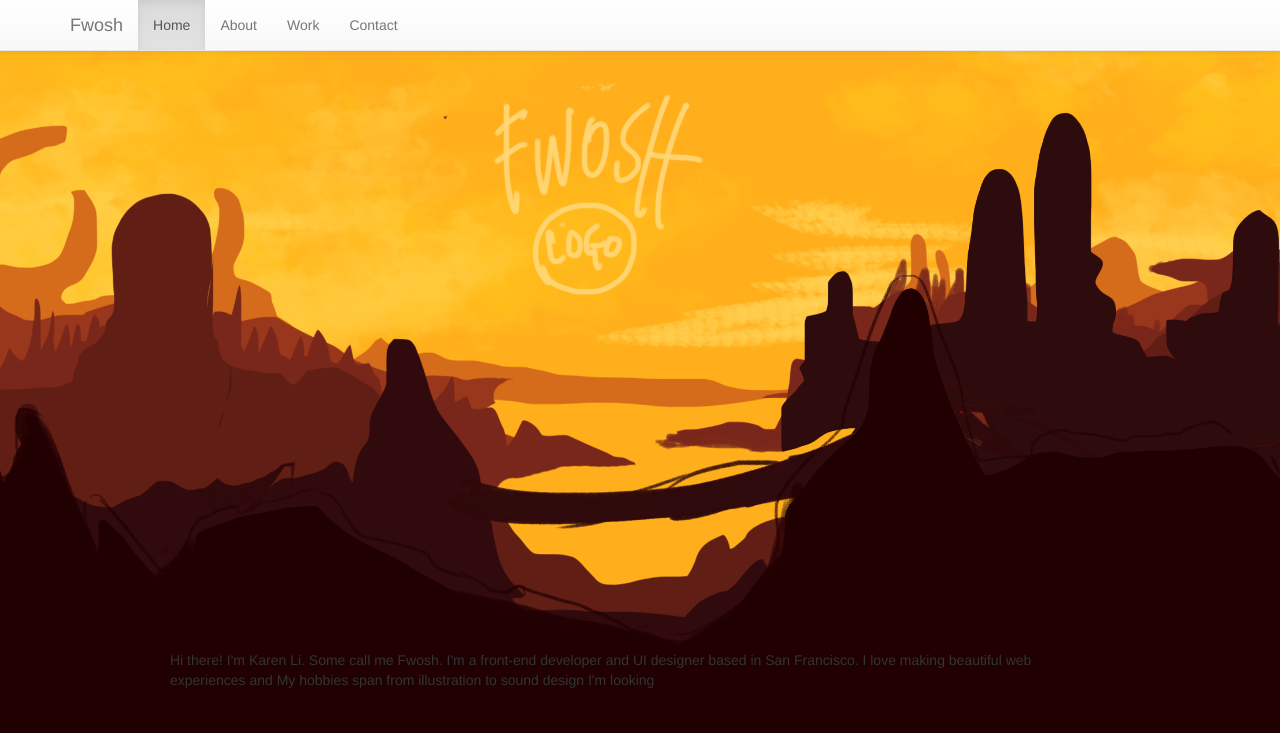
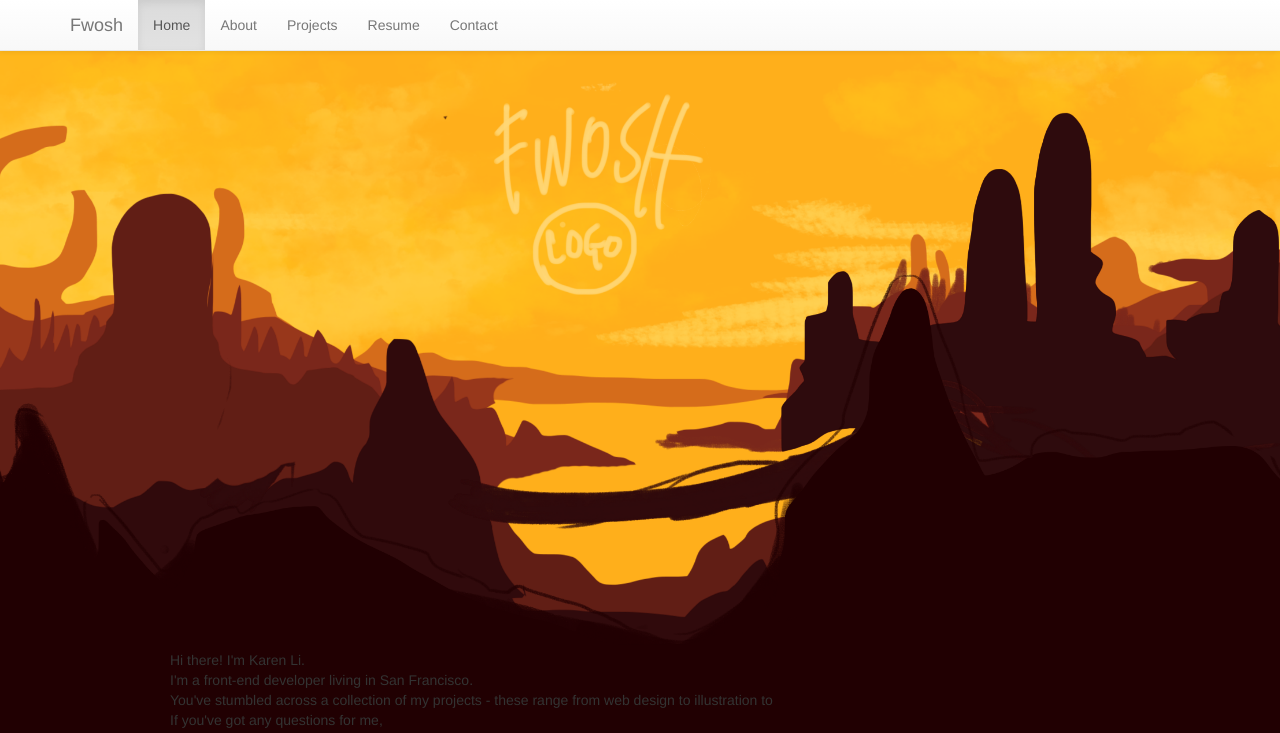
Before and after one commit to fwosh/fwosh.github.io, a plain HTML site: page index.html in a window 1280 px wide. Shown: the top 733 px of the page. Drawn offline with nearby package versions, Linux system fonts and the light colour scheme; files whose address does not match are found by name.

Commit message:
some text changes

```diff
--- a/css/style.css
+++ b/css/style.css
@@ -137,7 +137,6 @@ h2{
 	z-index: 99;
 	position: relative;
 	background-color: #210002;
-}
 
 /*section*/
 
--- a/index.html
+++ b/index.html
@@ -38,7 +38,8 @@
 					<ul class="nav navbar-nav">
 						<li class="active"><a href="#">Home</a></li>
 						<li><a href="#about">About</a></li>
-						<li><a href="#work">Work</a></li>
+						<li><a href="#projects">Projects</a></li>
+						<li><a href="#resume">Resume</a></li>
 						<li><a href="#contact">Contact</a></li>
 					</ul>
 					<ul class="nav navbar-nav navbar-right">
@@ -67,15 +68,14 @@
 		<div id="main">
 
 			<div class="section" id="about">
-			Hi there! I'm Karen Li. Some call me Fwosh.
-			I'm a front-end developer and UI designer based in San Francisco. I love making beautiful web experiences and
-			My hobbies span from illustration to sound design
-
-			I'm looking
-
+			Hi there! I'm Karen Li. <br>
+			I'm a front-end developer living in San Francisco.<br>
+			You've stumbled across a collection of my projects - these range from web design to illustration to <br>
+			If you've got any questions for me, <br>
+			[ Let's Get in Touch. ]
 			</div>
 
-			<div class="section" id ="work">
+			<div class="section" id ="projects">
 					<div class="row">
 						<div class="col-lg-3 col-sm-4 col-6"><a class="test-popup-link" href="#" title="Image 1"><img src="//placehold.it/600x350" class="thumbnail img-responsive"></a></div>
 						<div class="col-lg-3 col-sm-4 col-6"><a class="test-popup-link" href="#" title="Image 2"><img src="//placehold.it/600x350/2255EE" class="thumbnail img-responsive"></a></div>
@@ -106,8 +106,8 @@
 
 
 
-
-			</div></div>
+			</div>
+</div>
 
 		</div>
 
```
